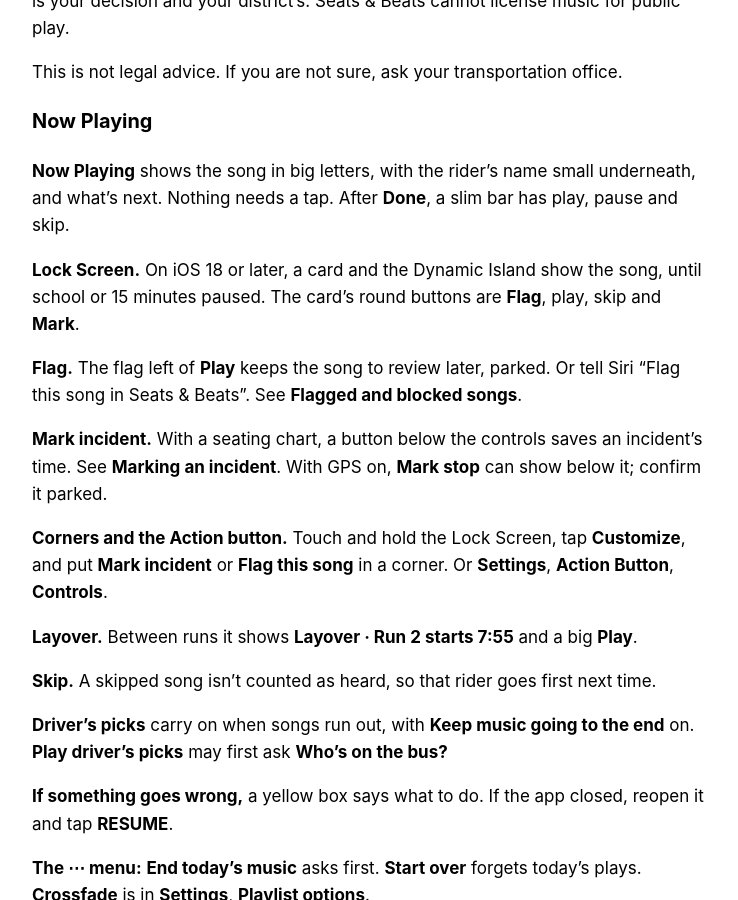
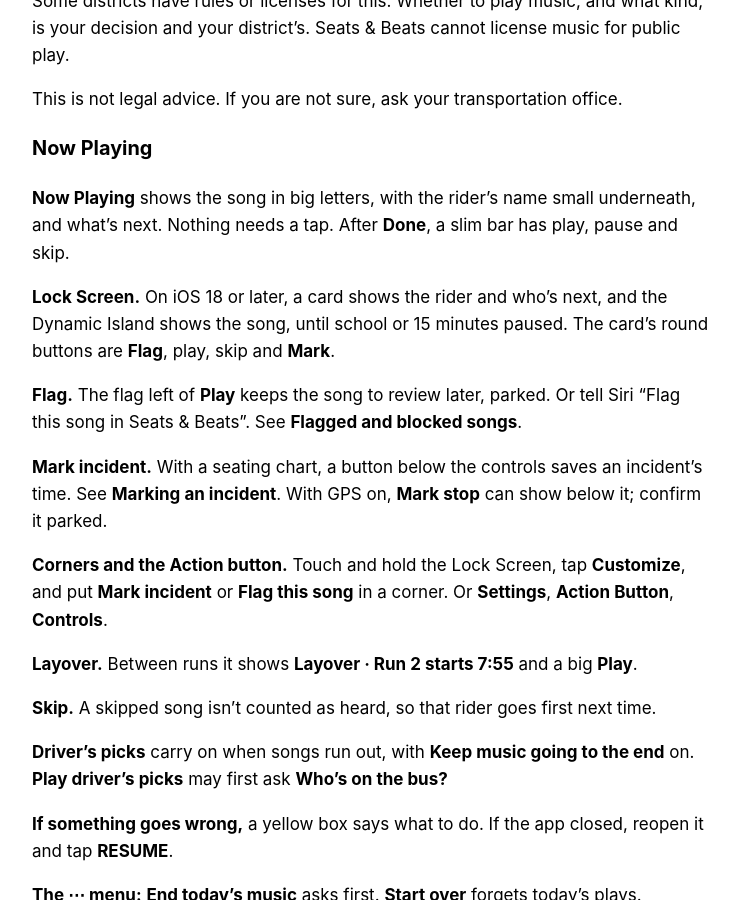
Before and after one commit to seatsandbeats/seatsandbeats.github.io, a Jekyll site: the page built from guide.md, in a window 1280 px wide and 900 px high, scrolled down 15332 px. Shown: the whole window, without its empty margins (268-1006 px from the left). Built offline with Jekyll 4.4.1, drawn with Linux system fonts in a browser that asks for light colours; our own code applies the rules of GitHub Pages for plain Markdown files; some of the changed text lies outside the part shown.

Commit message:
Driver's Guide for build 12.3.2: the Lock Screen shows the rider; a rider's new songs come first
Co-Authored-By: Claude Opus 5.5 <noreply@anthropic.com>

```diff
--- a/guide.md
+++ b/guide.md
@@ -118,7 +118,7 @@ A **run** is one trip. On the **Route** tab, tap **+**. Enter each stop once, wi
 
 Each rider has a list of up to 10 songs (5 to 15 with **Songs per rider** in **Settings**, the gear at the top right, under **Playlist options**). One plays each school day:
 
-- **Every song gets a turn** before any repeats. Ten songs take two weeks.
+- **Every song gets a turn** before any repeats, and the one heard longest ago comes next. A new song comes first.
 - **One song a day, at most.**
 - **Never the same song two days in a row**, even over a weekend.
 - **Same song at most …× a week** still counts; driver's picks fill in.
@@ -398,7 +398,7 @@ This is not legal advice. If you are not sure, ask your transportation office.
 
 **Now Playing** shows the song in big letters, with the rider's name small underneath, and what's next. Nothing needs a tap. After **Done**, a slim bar has play, pause and skip.
 
-**Lock Screen.** On iOS 18 or later, a card and the Dynamic Island show the song, until school or 15 minutes paused. The card's round buttons are **Flag**, play, skip and **Mark**.
+**Lock Screen.** On iOS 18 or later, a card shows the rider and who's next, and the Dynamic Island shows the song, until school or 15 minutes paused. The card's round buttons are **Flag**, play, skip and **Mark**.
 
 **Flag.** The flag left of **Play** keeps the song to review later, parked. Or tell Siri "Flag this song in Seats & Beats". See **Flagged and blocked songs**.
 
```
Also changed, not shown: other parts of guide.md (+1 -1 lines).
